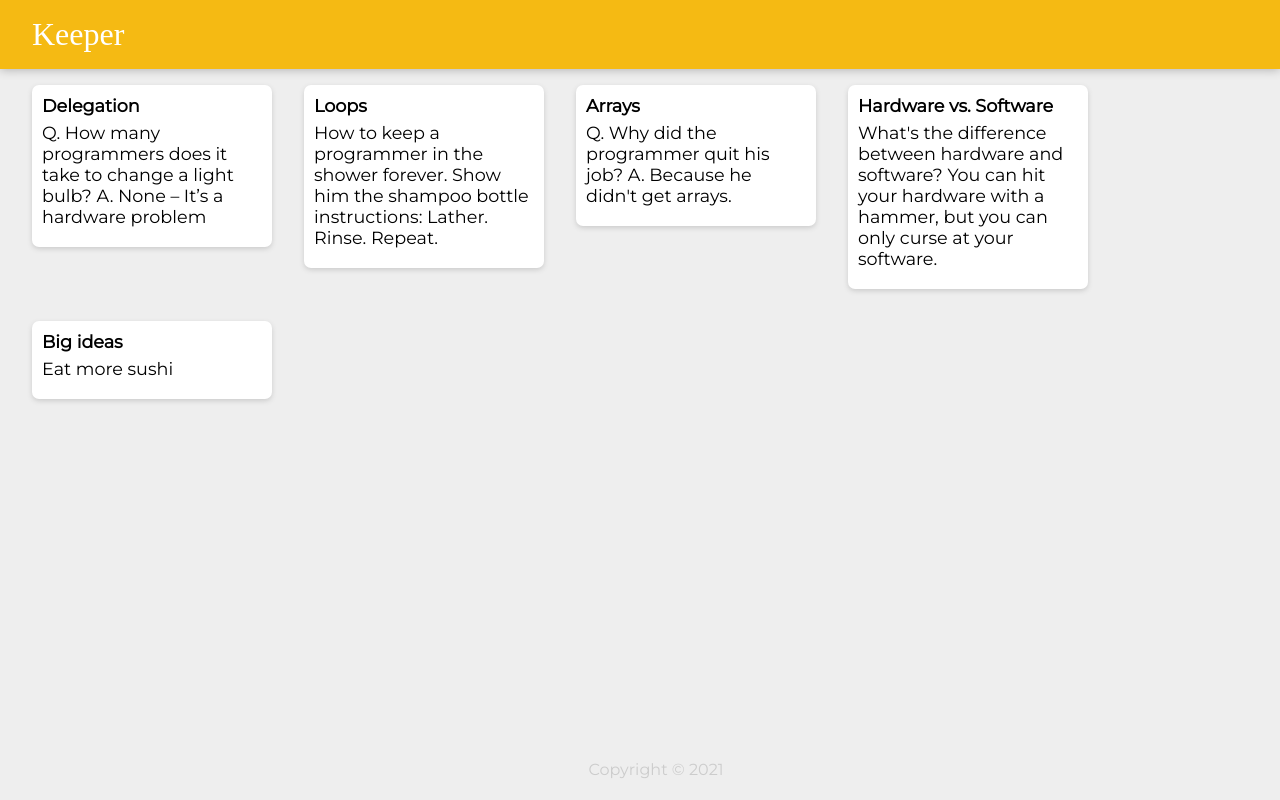
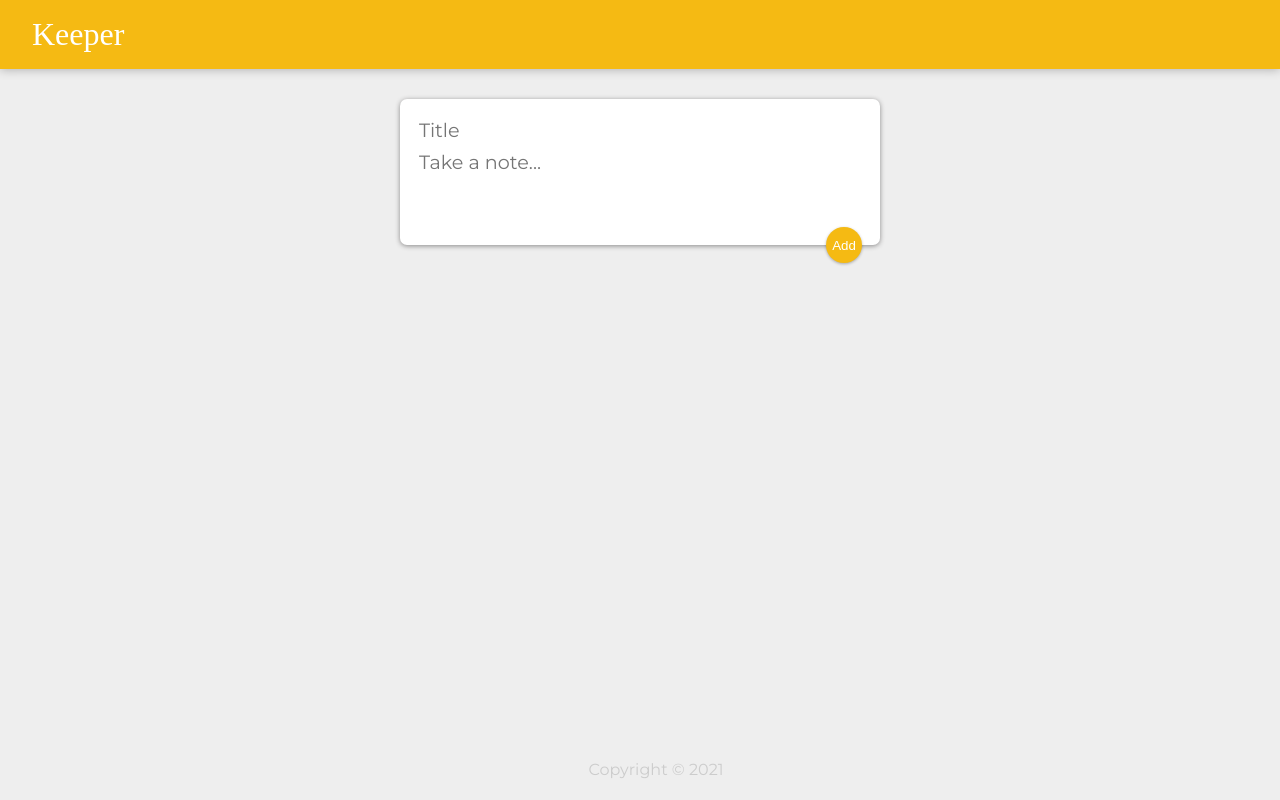
Before and after one commit to darylnauman/keeper-app, a React (Create React App) app: page / in a window 1280 px wide. Built offline with nearby package versions, Linux system fonts and the light colour scheme; a web font is replaced by a local one.

Commit message:
added form to input new notes with state, pulled in updated CSS provided in course

```diff
--- a/public/styles.css
+++ b/public/styles.css
@@ -54,3 +54,49 @@
   white-space: pre-wrap;
   word-wrap: break-word;
 }
+
+.note button {
+  position: relative;
+  float: right;
+  margin-right: 10px;
+  color: #f5ba13;
+  border: none;
+  width: 36px;
+  height: 36px;
+  cursor: pointer;
+  outline: none;
+}
+
+form {
+  position: relative;
+  width: 480px;
+  margin: 30px auto 20px auto;
+  background: #fff;
+  padding: 15px;
+  border-radius: 7px;
+  box-shadow: 0 1px 5px rgb(138, 137, 137);
+}
+form input,
+form textarea {
+  width: 100%;
+  border: none;
+  padding: 4px;
+  outline: none;
+  font-size: 1.2em;
+  font-family: inherit;
+  resize: none;
+}
+form button {
+  position: absolute;
+  right: 18px;
+  bottom: -18px;
+  background: #f5ba13;
+  color: #fff;
+  border: none;
+  border-radius: 50%;
+  width: 36px;
+  height: 36px;
+  box-shadow: 0 1px 3px rgba(0, 0, 0, 0.3);
+  cursor: pointer;
+  outline: none;
+}
--- a/src/App.js
+++ b/src/App.js
@@ -1,21 +1,34 @@
-import React from "react";
+import React, { useState } from "react";
 import Header from "./components/Header";
 import Footer from "./components/Footer";
 import Note from "./components/Note";
-import notes from "./notes";
+import CreateArea from "./components/CreateArea";
 
 const App = () => {
-    return (
+
+  const [notes, setNotes] = useState([]);
+
+  const addNote = (note) => {
+    console.log("in addNote")
+    // setNotes((prevValue) => ({
+    //   ...prevValue,
+    //   note
+    // }))
+  }
+
+  return (
         <div>
             <Header />
 
-            {notes.map((note) => (
+            <CreateArea onAdd={addNote}/>
+
+            {/* {notes.map((note) => (
                 <Note
                     key={note.key}
                     title={note.title}
                     content={note.content}
                 />
-            ))}
+            ))} */}
 
             <Footer />
         </div>
--- /dev/null
+++ b/src/components/CreateArea.js
@@ -0,0 +1,44 @@
+import React, { useState } from "react";
+
+const CreateArea = (props) => {
+    const [note, setNote] = useState({
+        title: "",
+        content: "",
+    });
+
+    const handleChange = (event) => {
+        const { name, value } = event.target;
+
+        setNote((prevValue) => ({
+            ...prevValue,
+            [name]: value,
+        }));
+    };
+
+    return (
+        <form>
+            <input
+                onChange={handleChange}
+                type="text"
+                placeholder="Title"
+                name="title"
+            />
+            <textarea
+                onChange={handleChange}
+                placeholder="Take a note..."
+                name="content"
+                rows="3"
+            />
+            <button
+                onClick={() => {
+                    props.onAdd(note);
+                    setNote({ title: "", content: "" });
+                }}
+            >
+              Add
+            </button>
+        </form>
+    );
+};
+
+export default CreateArea;
--- a/src/components/Note.js
+++ b/src/components/Note.js
@@ -5,6 +5,7 @@
     <div className="note">
       <h1>{props.title}</h1>
       <p>{props.content}</p>
+      <button>DELETE</button>
     </div>
   );
 }
```
